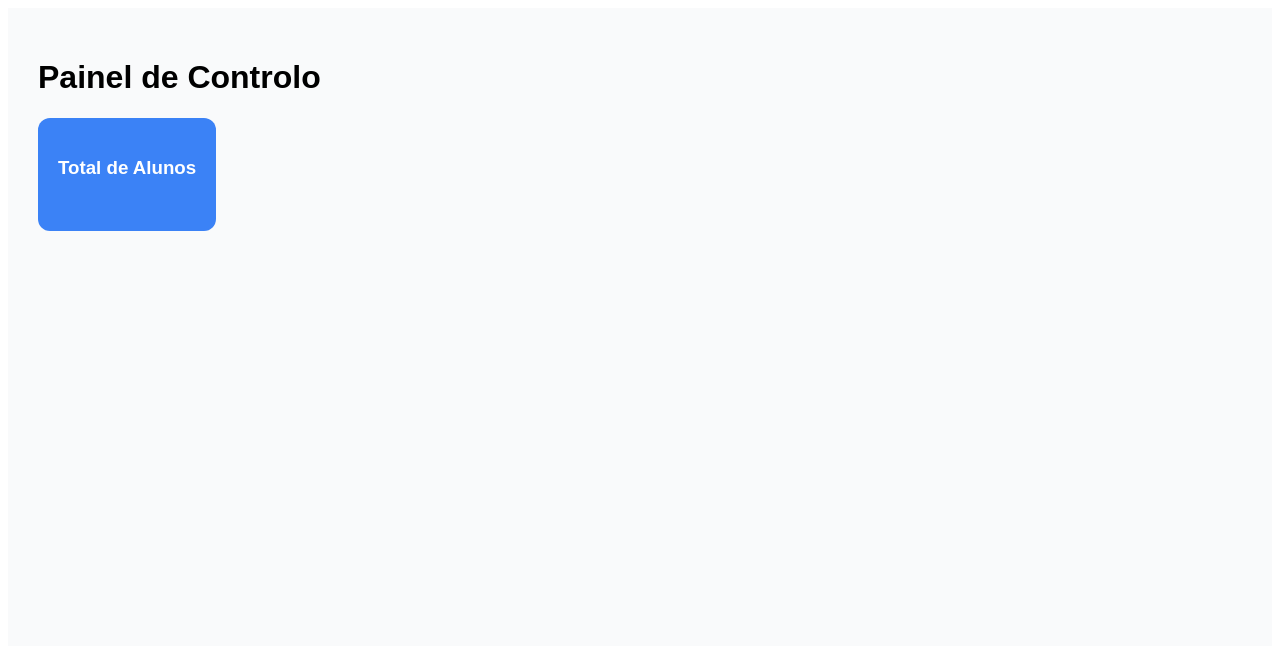
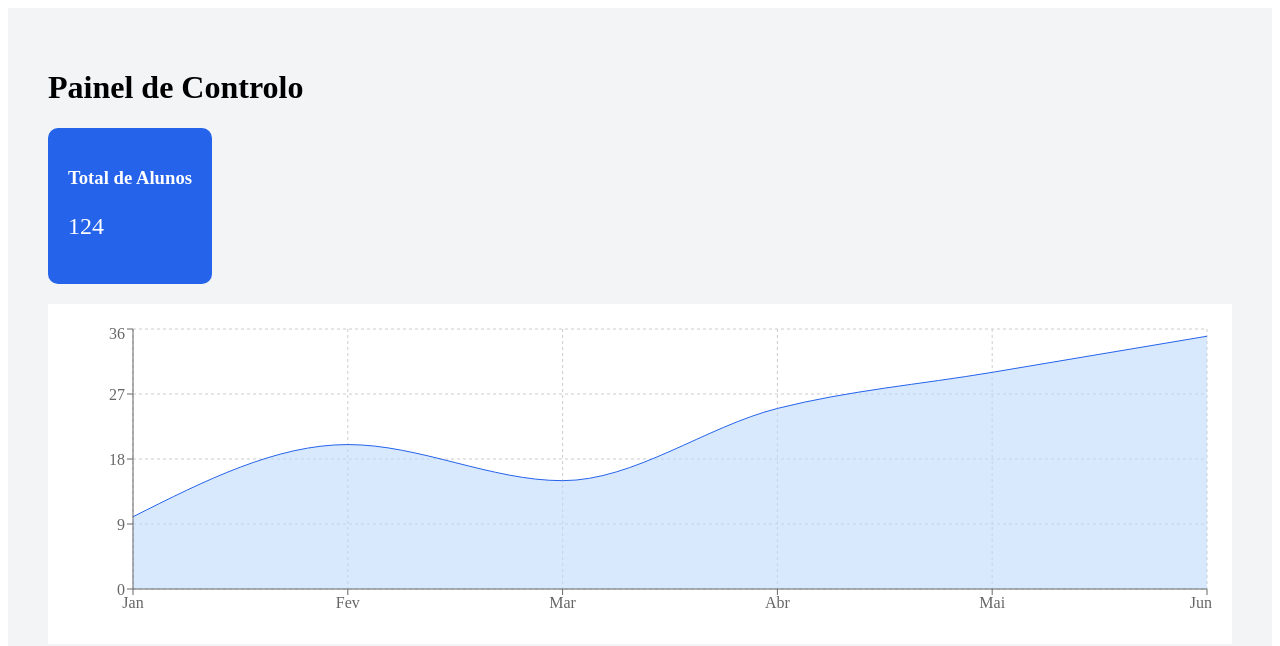
Before and after one commit to itzalexandre4-lgtm/Portal-IMPTEL, a React (Vite) app in the folder frontend/: page / in a window 1280 px wide. Shown: the top 646 px of the page. Built offline with nearby package versions, Linux system fonts and the light colour scheme.

Commit message:
Correção crítica: componente limpo

```diff
--- a/frontend/src/App.jsx
+++ b/frontend/src/App.jsx
@@ -2,11 +2,7 @@ import React from 'react';
 import UniversityDashboard from './components/UniversityDashboard';
 
 function App() {
-  return (
-    <div className="App">
-      <UniversityDashboard />
-    </div>
-  );
+  return <UniversityDashboard />;
 }
 
 export default App;
--- a/frontend/src/components/UniversityDashboard.jsx
+++ b/frontend/src/components/UniversityDashboard.jsx
@@ -3,33 +3,32 @@ import { AreaChart, Area, XAxis, YAxis, CartesianGrid, Tooltip, ResponsiveContai
 import { CircularProgressbar, buildStyles } from 'react-circular-progressbar';
 import 'react-circular-progressbar/dist/styles.css';
 
-const performanceData = [
-  { name: 'Jan', value: 12 }, { name: 'Fev', value: 15 }, { name: 'Mar', value: 11 },
-  { name: 'Abr', value: 22 }, { name: 'Mai', value: 18 }, { name: 'Jun', value: 24 }
+const data = [
+  { name: 'Jan', value: 10 }, { name: 'Fev', value: 20 }, { name: 'Mar', value: 15 },
+  { name: 'Abr', value: 25 }, { name: 'Mai', value: 30 }, { name: 'Jun', value: 35 }
 ];
 
-export default function Dashboard() {
-  const [stats, setStats] = useState({ total: 0, cursos: 0 });
-
-  useEffect(() => {
-    const saved = localStorage.getItem('listaAlunos');
-    const alunos = saved ? JSON.parse(saved) : [];
-    setStats({
-      total: alunos.lengtha,
-      cursos: new Set(alunos.map(a => a.curso)).size
-    });
-  }, []);
-
+export default function UniversityDashboard() {
   return (
-    <div style={{ padding: '30px', backgroundColor: '#f9fafb', minHeight: '100vh', fontFamily: 'sans-serif' }}>
+    <div style={{ padding: '40px', backgroundColor: '#f3f4f6', minHeight: '100vh' }}>
       <h1>Painel de Controlo</h1>
-      <div style={{ display: 'flex', gap: '20px', marginBottom: '30px' }}>
-        <div style={{ padding: '20px', background: '#3b82f6', color: 'white', borderRadius: '12px' }}>
+      <div style={{ display: 'flex', gap: '20px' }}>
+        <div style={{ background: '#2563eb', color: 'white', padding: '20px', borderRadius: '10px' }}>
           <h3>Total de Alunos</h3>
-          <p style={{ fontSize: '32px' }}>{stats.total}</p>
+          <p style={{ fontSize: '24px' }}>124</p>
         </div>
       </div>
-      {/* Restante do código dos gráficos aqui */}
+      <div style={{ marginTop: '20px', background: 'white', padding: '20px' }}>
+        <ResponsiveContainer width="100%" height={300}>
+          <AreaChart data={data}>
+            <CartesianGrid strokeDasharray="3 3" />
+            <XAxis dataKey="name" />
+            <YAxis />
+            <Tooltip />
+            <Area type="monotone" dataKey="value" stroke="#2563eb" fill="#bfdbfe" />
+          </AreaChart>
+        </ResponsiveContainer>
+      </div>
     </div>
   );
 }
```
